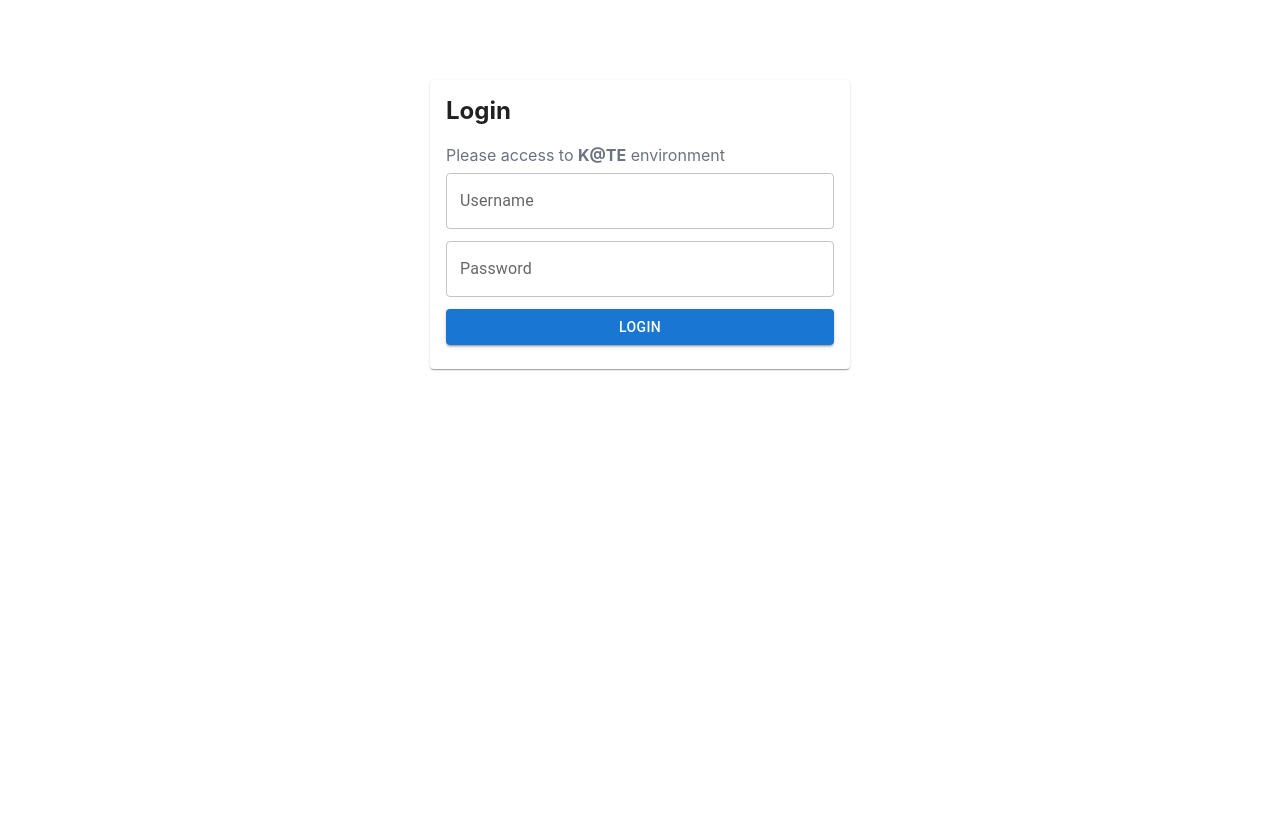
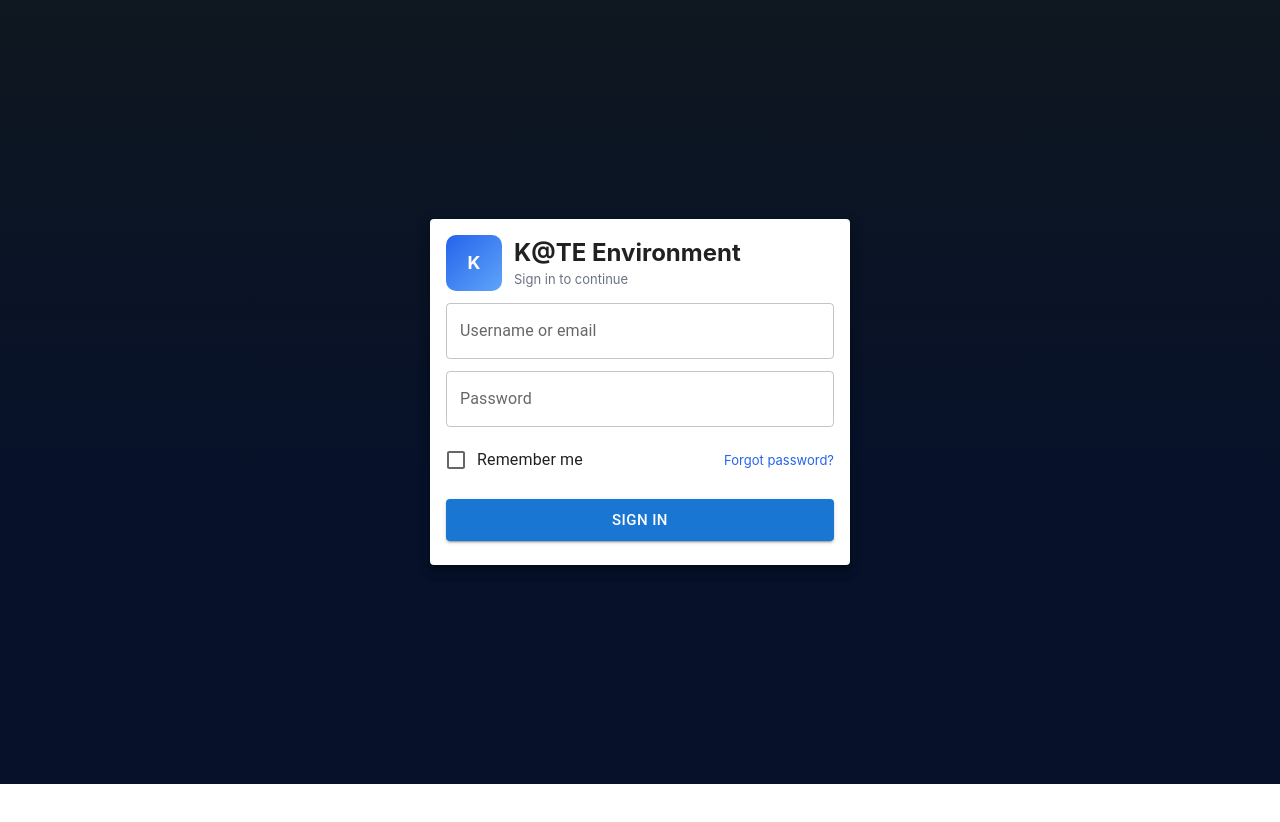
Before and after one commit to flavioipp/RobotAutomation, a React (Create React App) app in the folder frontend/: page /browser in a window 1280 px wide. Shown: the top 822 px of the page. After the commit the page ends 800 px from the top, so only its background shows below. Built offline with nearby package versions, Linux system fonts and the light colour scheme.

Commit message:
login update

```diff
--- /dev/null
+++ b/frontend/src/Login.css
@@ -0,0 +1,42 @@
+/* Simple, modern login styling */
+.login-root {
+  min-height: calc(100vh - 64px);
+  display: flex;
+  align-items: center;
+  justify-content: center;
+  padding: 24px;
+  background: linear-gradient(180deg, #0f1720 0%, #071129 60%);
+}
+.login-card {
+  width: 420px;
+  border-radius: 12px;
+  overflow: hidden;
+}
+.login-head {
+  display: flex;
+  gap: 12px;
+  align-items: center;
+  margin-bottom: 12px;
+}
+.logo {
+  width: 56px;
+  height: 56px;
+  border-radius: 10px;
+  background: linear-gradient(135deg,#2563eb,#60a5fa);
+  display: flex;
+  align-items: center;
+  justify-content: center;
+  color: white;
+  font-weight: 700;
+  font-size: 18px;
+}
+.title-block h2 { margin: 0; }
+.subtitle { color: #6b7280; font-size: 13px; margin-top: 4px; }
+.login-alert { margin-bottom: 12px; }
+.login-form { display: flex; flex-direction: column; gap: 12px; }
+.login-actions { display:flex; justify-content:space-between; align-items:center; margin-bottom: 6px; }
+.login-actions .link { color: #2563eb; text-decoration: none; font-size: 13px; }
+
+@media (max-width: 480px) {
+  .login-card { width: 100%; }
+}
--- a/frontend/src/Login.jsx
+++ b/frontend/src/Login.jsx
@@ -6,6 +6,9 @@ import TextField from '@mui/material/TextField';
 import Card from '@mui/material/Card';
 import CardContent from '@mui/material/CardContent';
 import Alert from '@mui/material/Alert';
+import Checkbox from '@mui/material/Checkbox';
+import FormControlLabel from '@mui/material/FormControlLabel';
+import './Login.css';
 
 export default function Login({ onLogin }) {
   const [username, setUsername] = useState('');
@@ -30,18 +33,29 @@ export default function Login({ onLogin }) {
   };
 
   return (
-    <div style={{ display: 'flex', justifyContent: 'center', marginTop: 80 }}>
-      <Card style={{ width: 420 }}>
+    <div className="login-root">
+      <Card className="login-card" elevation={8}>
         <CardContent>
-          <h2 style={{ marginTop: 0 }}>Login</h2>
-          <div style={{ marginBottom: 8, color: '#6b7280' }}>Please access to <strong>{APP_NAME}</strong> environment</div>
-          {error && <Alert severity="error" style={{ marginBottom: 12 }}>{error}</Alert>}
-          <form onSubmit={handleSubmit}>
-            <div style={{ display: 'flex', flexDirection: 'column', gap: 12 }}>
-              <TextField label="Username" value={username} onChange={e => setUsername(e.target.value)} />
-              <TextField label="Password" type="password" value={password} onChange={e => setPassword(e.target.value)} />
-              <Button variant="contained" type="submit" disabled={loading}>{loading ? '...':'Login'}</Button>
+          <div className="login-head">
+            <div className="logo">{APP_NAME.split(' ').map(s=>s[0]).join('')}</div>
+            <div className="title-block">
+              <h2>{APP_NAME} Environment</h2>
+              <div className="subtitle">Sign in to continue</div>
             </div>
+          </div>
+
+          {error && <Alert severity="error" className="login-alert">{error}</Alert>}
+
+          <form onSubmit={handleSubmit} className="login-form">
+            <TextField label="Username or email" value={username} onChange={e => setUsername(e.target.value)} fullWidth />
+            <TextField label="Password" type="password" value={password} onChange={e => setPassword(e.target.value)} fullWidth />
+
+            <div className="login-actions">
+              <FormControlLabel control={<Checkbox checked={false} />} label="Remember me" />
+              <a className="link" href="#">Forgot password?</a>
+            </div>
+
+            <Button variant="contained" type="submit" color="primary" size="large" fullWidth disabled={loading}>{loading ? 'Signing in...' : 'Sign in'}</Button>
           </form>
         </CardContent>
       </Card>
--- a/frontend/src/components/ScriptBrowser.jsx
+++ b/frontend/src/components/ScriptBrowser.jsx
@@ -143,7 +143,7 @@ export default function ScriptBrowser(props = {}) {
     if (parentSetCartCount) {
       try { parentSetCartCount(cart.length); } catch (e) {}
     }
-  }, [cart.length]);
+  }, [cart.length, parentSetCartCount]);
 
   return (
     <div className="script-browser-root" style={{ padding: 24 }}>
```
